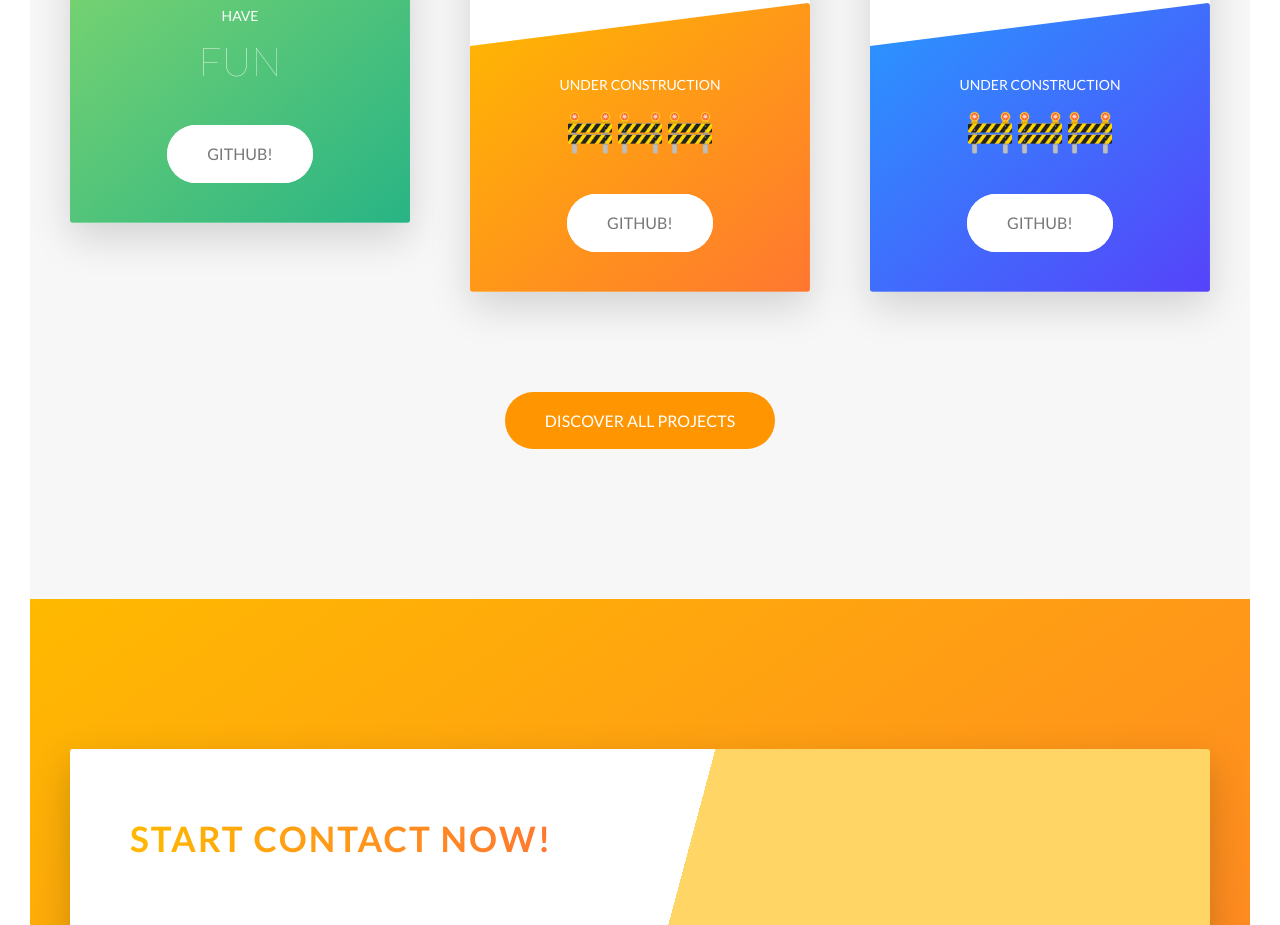
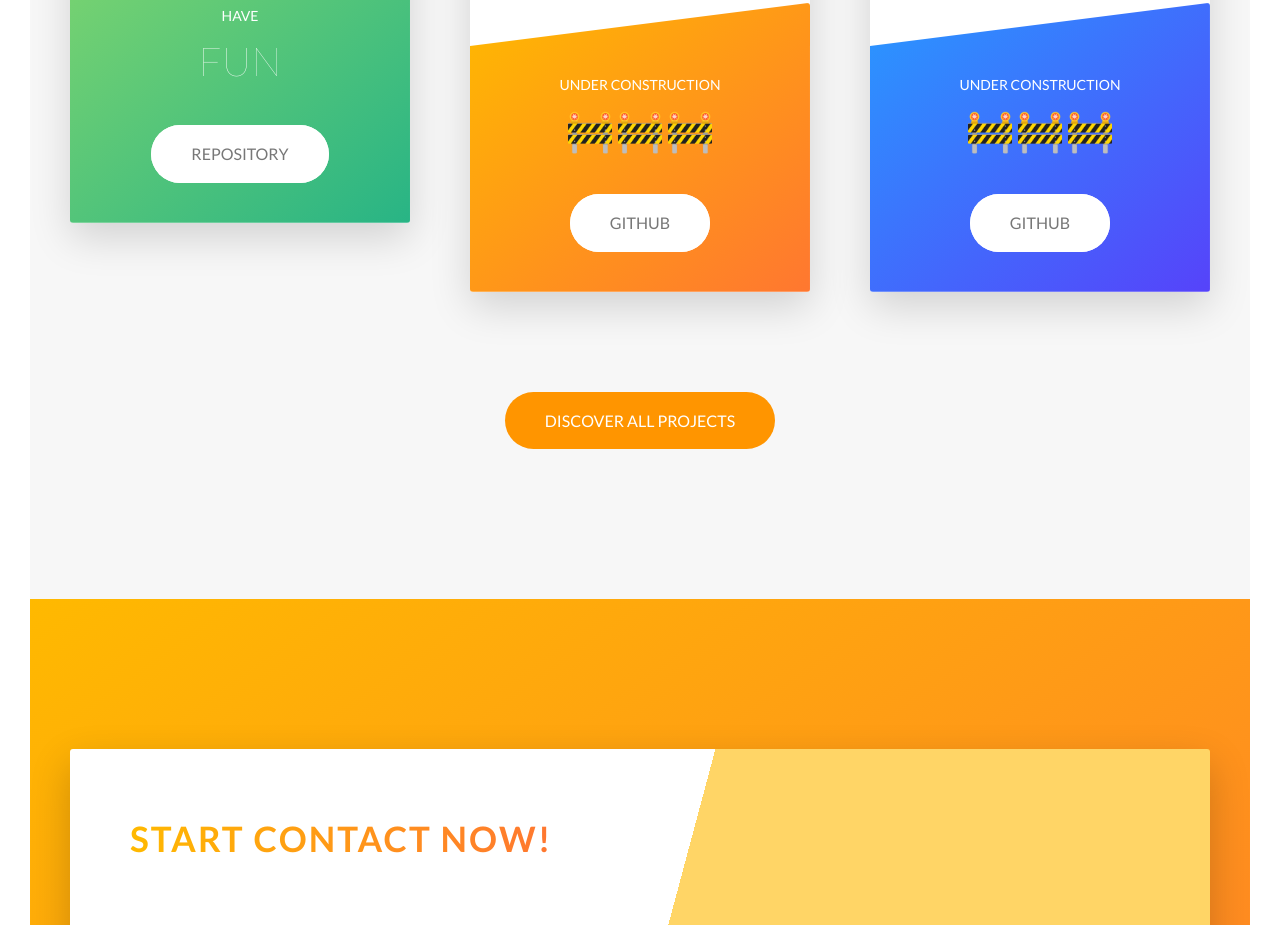
Before and after one commit to 0h3s1s/0h3s1s.com, a website: page index.html in a window 1280 px wide. Shown: the part 3059-3984 px from the top of the page. Drawn offline with Linux system fonts and the light colour scheme.

Commit message:
Modified Github -> Repository + Removed '!' from Github, text on the back of the Project Cards

```diff
--- a/index.html
+++ b/index.html
@@ -155,7 +155,7 @@
                                         <p class="card__fun-have">have</p>
                                         <p class="card__fun-fun">fun</p>
                                     </div>
-                                    <a href="https://github.com/0h3s1s/Mastermind" class="btn btn--white" target="_blank">github!</a>
+                                    <a href="https://github.com/0h3s1s/Mastermind" class="btn btn--white" target="_blank">repository</a>
                                 </div>
                             </div>
                         </div>
@@ -183,7 +183,7 @@
                                         <p class="card__fun-have">under construction</p>
                                         <p class="card__fun-fun">🚧🚧🚧</p>
                                     </div>
-                                    <a href="https://github.com/0h3s1s" class="btn btn--white" target="_blank">github!</a>
+                                    <a href="https://github.com/0h3s1s" class="btn btn--white" target="_blank">github</a>
                                 </div>
                             </div>
                         </div>
@@ -211,7 +211,7 @@
                                         <p class="card__fun-have">under construction</p>
                                         <p class="card__fun-fun">🚧🚧🚧</p>
                                     </div>
-                                    <a href="https://github.com/0h3s1s" class="btn btn--white" target="_blank">github!</a>
+                                    <a href="https://github.com/0h3s1s" class="btn btn--white" target="_blank">github</a>
                                 </div>
                             </div>
                         </div>
@@ -292,7 +292,7 @@
                 </div>
                 <div class="popup__right">
                     <a href="#section-about" class="popup__close">&times;</a>
-                    <h2 class="heading-secondary u-margin-bottom-small">10 THINGS ABOUT ME</h2>
+                    <h2 class="heading-secondary u-margin-bottom-small">10 THINGS ABOUT ME!</h2>
                     <!-- <h3 class="heading-terciary u-margin-bottom-small">IMPORTANT &ndash; 10 Things About Me</h3> -->
                     <p class="popup__text">
                         1. I tend to be very direct and honest, and sometimes I say things that come across as a bucket of cold water. I never do it to mess with people, and it always comes with some deep thinking(?)
```
